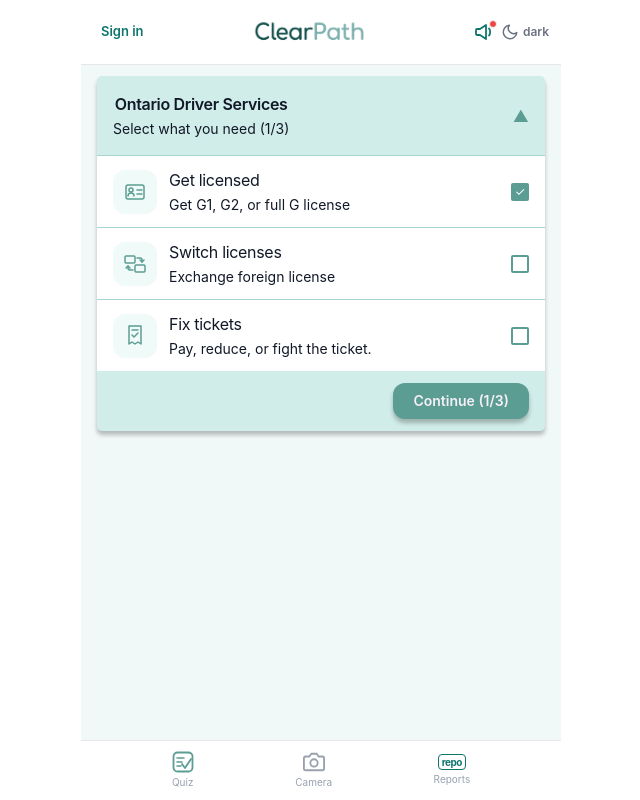
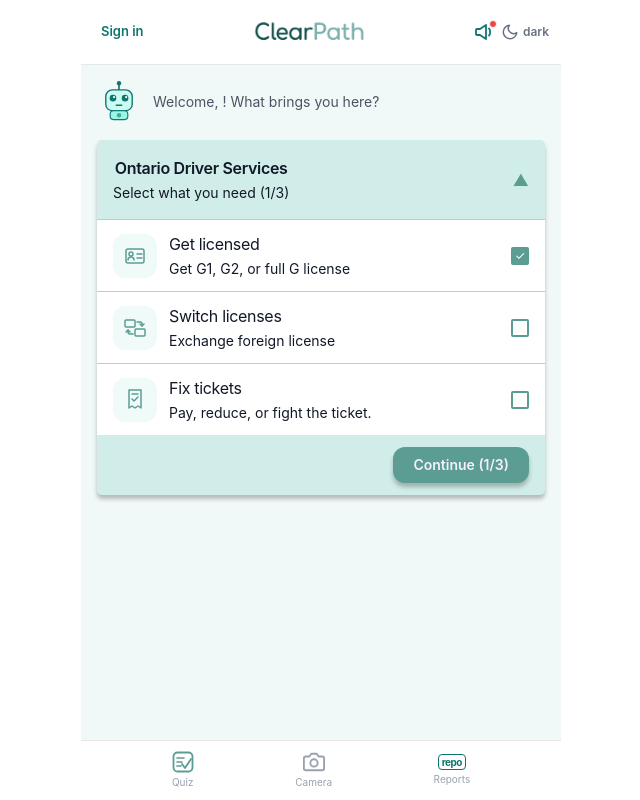
Before and after one commit to Viessley/ClearPath, a React (Vite) app in the folder clearpath-frontend/: page / in a window 1280 px wide. Shown: the whole page, without its empty margins (319-959 px from the left). Built offline with nearby package versions, Linux system fonts and the light colour scheme.

Commit message:
fix : pt-20 for greeting

```diff
--- a/clearpath-frontend/src/Pages/HomePage.jsx
+++ b/clearpath-frontend/src/Pages/HomePage.jsx
@@ -29,7 +29,7 @@ export default function HomePage() {
     <div className="max-w-[480px] mx-auto min-h-screen flex flex-col" style={{ background: "var(--bg-page)" }}>
       <TopBar />
 
-      <div className="flex-1 px-4 pt-4 pb-32">
+      <div className="flex-1 px-4 pt-20 pb-32">
         {/* Greeting */}
         <div className="flex items-center gap-3 mb-4">
           <Mascot />
```
